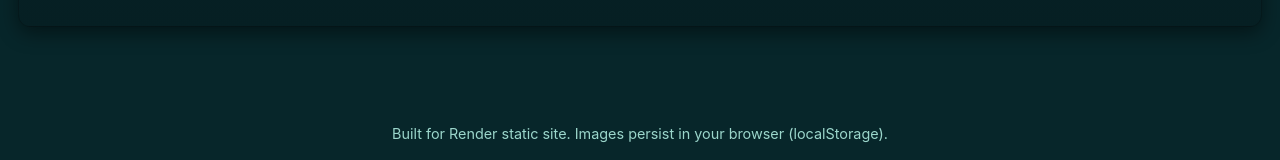
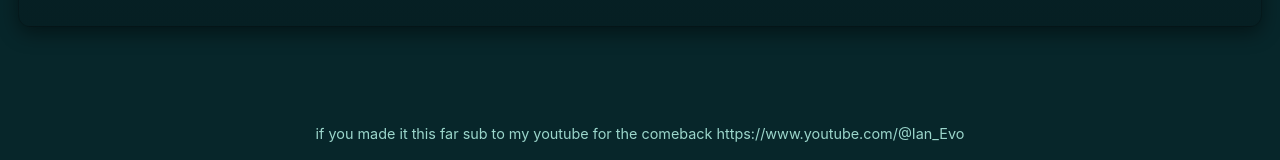
Before and after one commit to IanEvolution/RaC-Skins-Site, a plain HTML site: page index.html in a window 1280 px wide. Shown: the part 5352-5512 px from the top of the page. Drawn offline with Linux system fonts and the light colour scheme.

Commit message:
maybe fixed yaml

```diff
--- a/index.html
+++ b/index.html
@@ -205,6 +205,6 @@
     <img id="modalImg" alt="Full screenshot" />
   </div>
 
-  <footer class="footer">Built for Render static site. Images persist in your browser (localStorage).</footer>
+  <footer class="footer">if you made it this far sub to my youtube for the comeback https://www.youtube.com/@Ian_Evo</footer>
 </body>
 </html>
```
Also changed, not shown: 1 other file.
